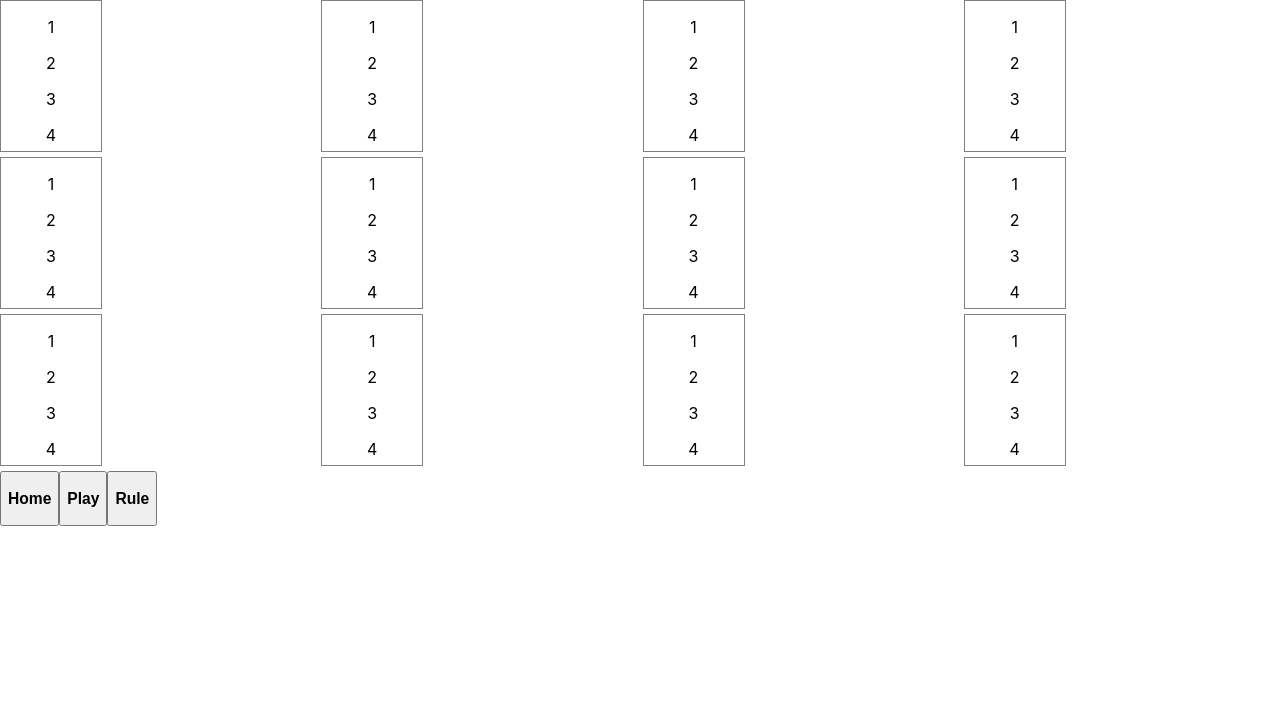
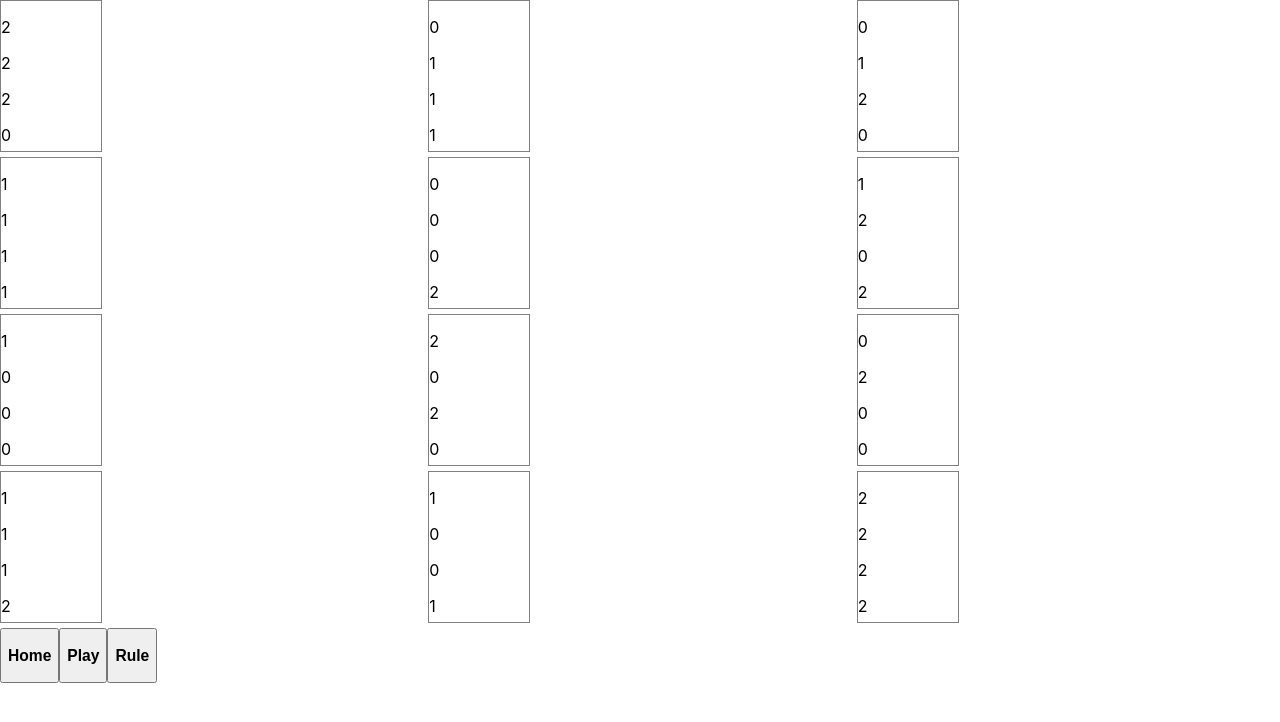
Before and after one commit to xiangyi0818/webdev-project2, a React (Create React App) app in the folder project2/: page / in a window 1280 px wide. Both pictures are taken after a click on the button "Play". Shown: the top 722 px of the page. Built offline with nearby package versions, Linux system fonts and the light colour scheme.

Commit message:
modify code

```diff
--- a/project2/src/App.css
+++ b/project2/src/App.css
@@ -1,6 +1,6 @@
 .cards{
   display:grid;
-  grid-template-columns: 1fr 1fr 1fr 1fr;
+  grid-template-columns: 1fr 1fr 1fr;
   grid-gap:5px;
 
 }
--- a/project2/src/App.js
+++ b/project2/src/App.js
@@ -1,7 +1,9 @@
 import React from 'react';
+import {connect} from "react-redux";
 import { useSelector } from 'react-redux';
 import './App.css';
 import Card from "./Card";
+import {isInToRemove} from "./Reducer";
 
 
 class App extends React.Component {
@@ -13,32 +15,23 @@ class App extends React.Component {
       dimensions:4,
       stateRange:3,
       numView:12,
+      cardToRemove:[],
     };
   }
+  addCard = (cardType) => {
+    this.props.dispatch({type:"AddCardToRemove", card:cardType})
+  }
+
+
   render(){
     return(
     <div className="display">
     <div className="cards">
-    <Card className="card" type={[1,2,3,4]}/>
-    <Card className="card" type={[1,2,3,4]}/>
-    <Card className="card" type={[1,2,3,4]}/>
-    <Card className="card" type={[1,2,3,4]}/>
+    {this.props.toComplete.slice(0,this.props.numView).map((value, index) => <Card className="card" type={value} key={index} addCard={this.addCard} active={isInToRemove(value,this.props.cardToRemove)}/>)}
   </div>
-  <div className="cards">
-      <Card className="card" type={[1,2,3,4]}/>
-      <Card className="card" type={[1,2,3,4]}/>
-      <Card className="card" type={[1,2,3,4]}/>
-      <Card className="card" type={[1,2,3,4]}/>
-    </div>
-    <div className="cards">
-      <Card className="card" type={[1,2,3,4]}/>
-      <Card className="card" type={[1,2,3,4]}/>
-      <Card className="card" type={[1,2,3,4]}/>
-      <Card className="card" type={[1,2,3,4]}/>
-    </div>
     <div className="button">
     <button><h3>Home</h3></button>
-    <button><h3>Play</h3></button>
+    <button onClick={()=> this.props.dispatch({type:"START_GAME"})}><h3>Play</h3></button>
     <button><h3>Rule</h3></button>
     </div>
   </div>
@@ -48,6 +41,29 @@ class App extends React.Component {
 
 }
 
+let mapDispatchToProps = function(dispatch, props) {
+  return {
+    dispatch:dispatch
+  }
+}
+
+let mapStateToProps = function(state={
+  toComplete:[],
+  completed:[],
+  dimensions:4,
+  stateRange:3,
+  numView:12,
+  cardToRemove:[],
+  }, props) {
+  return {
+    toComplete:state.toComplete,
+    cardToRemove:state.cardToRemove,
+    numView:state.numView,
+  }
+}
 
 
-export default App;
+export default connect(
+  mapStateToProps,
+  mapDispatchToProps
+)(App)
--- a/project2/src/Card.css
+++ b/project2/src/Card.css
@@ -4,3 +4,6 @@
     width:100px;
     text-align:center;
 }
+.active{
+    background-color:coral;
+  }
--- a/project2/src/Card.js
+++ b/project2/src/Card.js
@@ -1,14 +1,15 @@
 import React from 'react';
 import "./Card.css";
 
-export default class Dice extends React.Component {
+export default class Card extends React.Component {
     constructor(props){
       super(props);
     }
 
     render(){
         return(
-            <div className="card" style={{border:"1px solid grey"}}>
+            <div className={this.props.active? "Card active": "Card"} style={{border:"1px solid grey", height:150, width:100}}
+            onClick={() => this.props.addCard(this.props.type)} active={true}>
             {this.props.type.map((value, index) => <p>{value}</p>)}
             </div>
         )
--- a/project2/src/Reducer.js
+++ b/project2/src/Reducer.js
@@ -1,16 +1,72 @@
 import { combineReducers } from 'redux';
+import {useSelector } from 'react-redux'
 
-export default combineReducers({
-    toComplete:ToCompleteReducer,
-    completed:CompletedReducer,
 
-})
+// export default combineReducers({
+//     toComplete:ToCompleteReducer,
+//     completed:CompletedReducer,
+// })
 
-function ToCompleteReducer(toComplete=[], action){
+export default function mainReducer(
+    state={
+    toComplete:[],
+    completed:[],
+    dimensions:4,
+    stateRange:3,
+    numView:12,
+    cardToRemove:[],
+    },
+    action) {
+        // console.log(state.cardToRemove, action)
+        let cardToRemove = CardToRemoveReducer(state, action);
+        // console.log(cardToRemove)
+        let toComplete = state.toComplete
+        let completed = state.completed
+        let DIMENSIONS=state.dimensions
+        let STATERANGE=state.stateRange
+
+        if(cardToRemove !== undefined && cardToRemove.length === 3){
+            if (verifyRemove(cardToRemove)){
+                console.log("success remove")
+                let newToComplete = [];
+                for(const card of toComplete){
+                    if (isSameCard(card, cardToRemove[0]) || isSameCard(card, cardToRemove[1]) || isSameCard(card, cardToRemove[2])) {
+                        continue;
+                    }
+                    newToComplete.push(card);
+                }
+                toComplete = newToComplete;
+                completed = [...completed, ...cardToRemove]
+                cardToRemove = [];
+            }
+            else{
+                console.log("not valid remove")
+                cardToRemove = [];
+            }
+        }
+        else if (action.type === "START_GAME"){
+            toComplete = GenerateInitialCards({dimensions:DIMENSIONS, stateRange:STATERANGE})
+            completed = [];
+            cardToRemove = [];
+        }
+    return {
+        toComplete:toComplete,
+         completed:completed,
+         dimensions:state.dimensions,
+         stateRange:state.stateRange,
+         numView:state.numView,
+         cardToRemove:cardToRemove,
+        }
+}
+
+function ToCompleteReducer(state, action){
+    let toComplete = state.toComplete
+    let DIMENSIONS=state.dimensions
+    let STATERANGE=state.stateRange
     if(action.type === "TRY_REMOVE"){
         if (verifyRemove(action.cardToRemove)){
             let newToComplete = [];
-            for(card in toComplete){
+            for(const card of toComplete){
                 if (isSameCard(card, action.cardToRemove[0]) || isSameCard(card, action.cardToRemove[1]) || isSameCard(card, action.cardToRemove[2])) {
                     continue;
                 }
@@ -23,14 +79,15 @@ function ToCompleteReducer(toComplete=[], action){
         }
     }
     else if (action.type === "START_GAME"){
-        return generateInitialCards()
+        return GenerateInitialCards({dimensions:DIMENSIONS, stateRange:STATERANGE})
     }
     else{
         return toComplete;
     }
 }
 
-function CompletedReducer(completed=[], action){
+function CompletedReducer(state, action){
+    let completed = state.completed
     if(action.type === "TRY_REMOVE"){
         if (verifyRemove(action.cardToRemove)){
             return [...completed, ...action.cardToRemove];
@@ -47,45 +104,89 @@ function CompletedReducer(completed=[], action){
     }
 }
 
-function generateInitialCards(){
-    DIMENSIONS=useSelector(state=>state.dimensions);
-    STATERANGE=useSelector(state=>state.stateRange);
-    i = 0;
+const CardToRemoveReducer=(state, action) => {
+    const cardToRemove = state.cardToRemove;
+    if (action.type === "AddCardToRemove"){
+        for(let card of cardToRemove){
+            if(isSameCard(card, action.card)){
+                // console.log(card)
+                // console.log(action.card)
+                return cardToRemove
+            }
+        }
+        let newCardToRemove = [...cardToRemove, action.card]
+        return newCardToRemove
+    }
+    else{
+        // console.log("not add new")
+        return cardToRemove;
+    }
+
+}
+
+const GenerateInitialCards=(props) => {
+    // let DIMENSIONS=useSelector(state=>state.dimensions);
+    // let STATERANGE=useSelector(state=>state.stateRange);
+    const DIMENSIONS = props.dimensions;
+    const STATERANGE = props.stateRange;
+    let i = 0;
     let initialState = [[]];
     while (i < DIMENSIONS) {
       let temp = [];
-      for (card in initialState) {
-        for (j=0;j<STATERANGE;j++) {
-          temp.push([...card, j]);
-        }
+      for (let j=0;j<STATERANGE;j++) {
+          initialState.forEach((item, index)=> temp.push([...item, j]))
       }
       initialState = temp;
       i++;
     }
+    shuffleArray(initialState)
     return initialState
   }
 
 export function verifyRemove(cardToRemove) {
-    let numDifferent = 0;
-    for (i=0;i<cardToRemove[0].size;i++) {
+    console.log("check card to remove")
+    console.log(cardToRemove)
+    for (let i=0;i<cardToRemove[0].length;i++) {
         let map = new Map();
-        let card;
-        for(j=0;j<3;j++) {
-            card = cardToRemove[j];
+        for(const card of cardToRemove) {
             map.set(card[i], 1);
         }
-        if (map.size == 2) {
+        console.log(map)
+        if (map.size === 2) {
+            console.log("cannot remove")
             return false;
         }
     }
     return true;
 }
 
-function isSameCard(card1, card2){
-    for(i=0;i<card1.size;i++){
-        if (card1[i] != card2[i]) {
+export const isSameCard = (card1, card2) => {
+    // let card1 = props.card1
+    // let card2 = props.card2
+    console.log("check same card")
+    console.log([card1, card2, card1.length])
+    for(let i=0;i<card1.length;i++){
+        console.log([card1[i], card2[i]])
+        if (card1[i] !== card2[i]) {
             return false;
         }
     }
     return true;
 }
+
+function shuffleArray(array) {
+    for (let i = array.length - 1; i > 0; i--) {
+        const j = Math.floor(Math.random() * (i + 1));
+        [array[i], array[j]] = [array[j], array[i]];
+    }
+}
+
+export function isInToRemove(card, cardToRemove){
+    console.log(card, cardToRemove)
+    for (let removeCard of cardToRemove){
+        if(isSameCard(card,removeCard)){
+            return true
+        }
+    }
+    return false
+}
--- a/project2/src/index.js
+++ b/project2/src/index.js
@@ -2,9 +2,14 @@ import React from 'react';
 import ReactDOM from 'react-dom';
 import './index.css';
 import App from './App';
-import store from './app/store';
 import { Provider } from 'react-redux';
 import * as serviceWorker from './serviceWorker';
+import { createStore } from 'redux';
+import Reducer from './Reducer';
+// import mainReducer from './Reducer';
+
+
+const store = createStore(Reducer);
 
 ReactDOM.render(
   <React.StrictMode>
```
